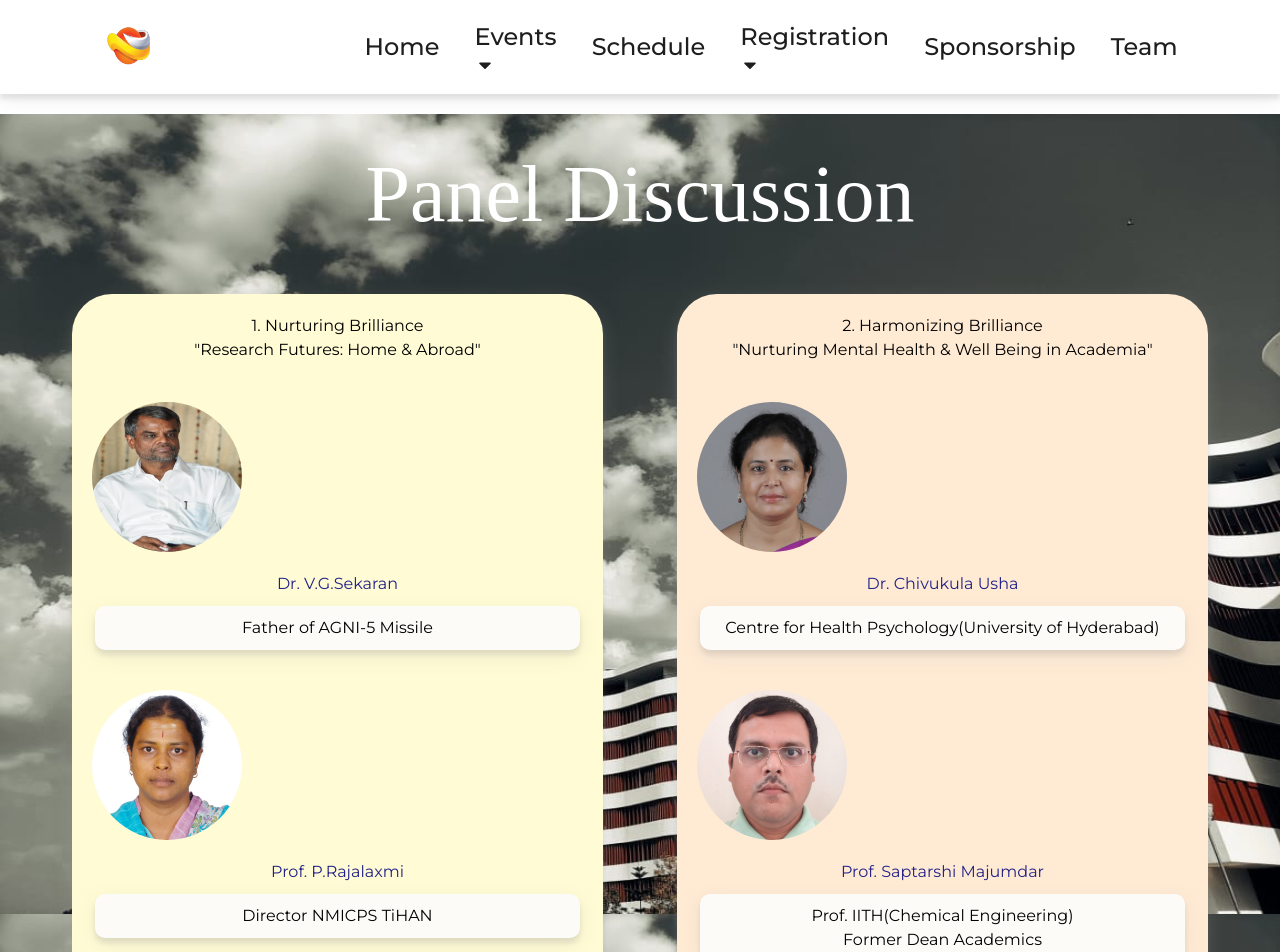
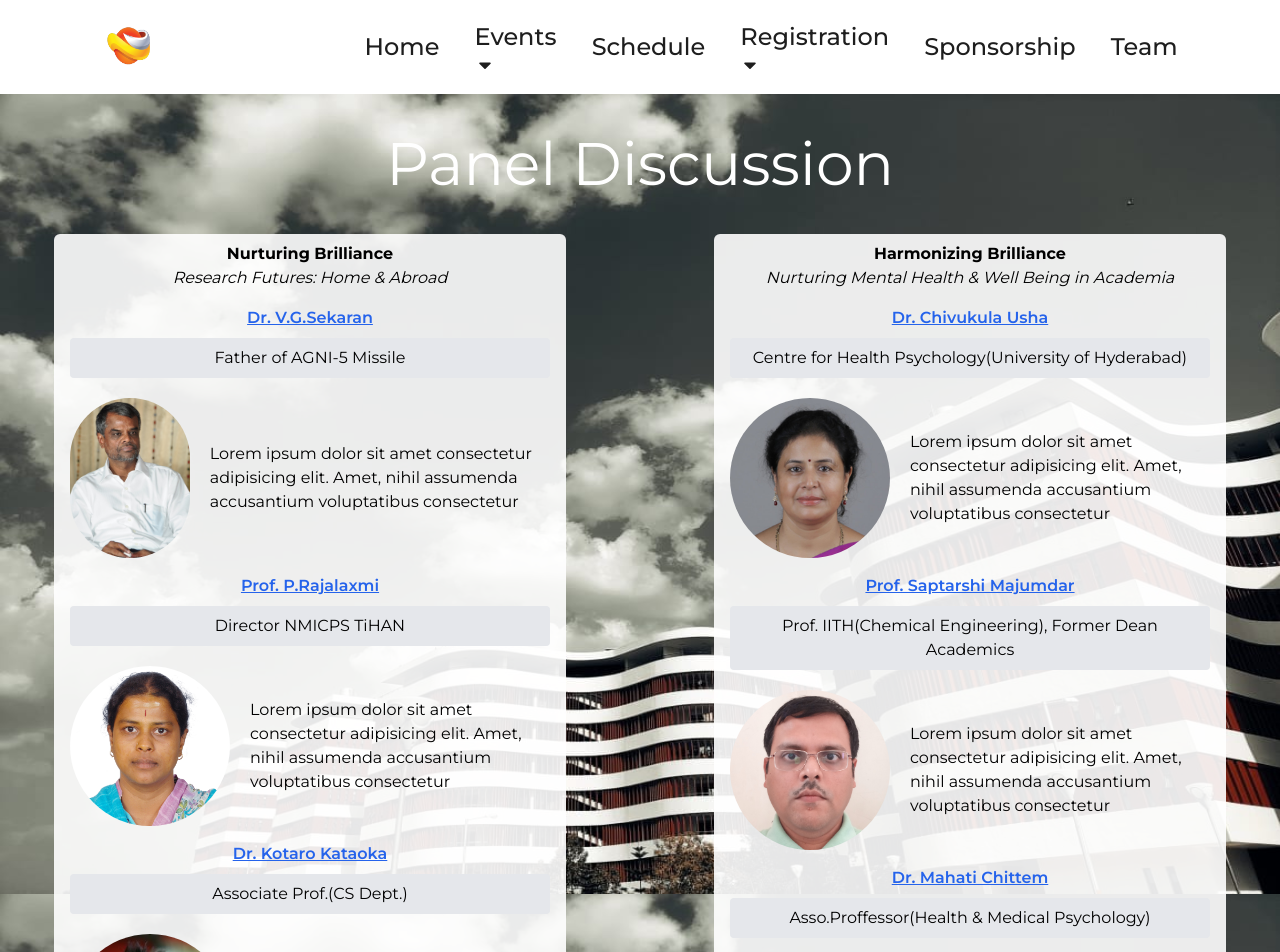
Before and after one commit to jash-j3/Research-Day-Website, a React (Create React App) app: page /Panel in a window 1280 px wide. Shown: the top 952 px of the page. Built offline with nearby package versions, Linux system fonts and the light colour scheme; a web font is replaced by a local one.

Commit message:
update panel discussion

```diff
--- a/src/Panel.jsx
+++ b/src/Panel.jsx
@@ -1,6 +1,4 @@
 import React from "react";
-import "./Aboutnav.css";
-import Footer from "./Footer";
 import khoj from "./assets/khoj.png";
 import speaker1a from "./assets/VG Sekaran.jpg";
 import speaker2 from "./assets/raji.jpeg";
@@ -8,80 +6,105 @@ import speaker3 from "./assets/Kotaro.jpg";
 import speaker4 from "./assets/saptarishi.jpg";
 import speaker5 from "./assets/Mahati_Chittem.jpg";
 import speaker6 from "./assets/Usha-Chivukula.png";
-
+import "./Aboutnav.css";
 
 function Panel() {
+  const discussions = [
+    {
+      title: "Nurturing Brilliance",
+      subtitle: "Research Futures: Home & Abroad",
+      speakers: [
+        {
+          image: speaker1a,
+          name: "Dr. V.G.Sekaran",
+          description: "Father of AGNI-5 Missile",
+          extra:
+            "Lorem ipsum dolor sit amet consectetur adipisicing elit.  Amet, nihil assumenda accusantium voluptatibus consectetur",
+        },
+        {
+          image: speaker2,
+          name: "Prof. P.Rajalaxmi",
+          description: "Director NMICPS TiHAN",
+          extra:
+            "Lorem ipsum dolor sit amet consectetur adipisicing elit.  Amet, nihil assumenda accusantium voluptatibus consectetur",
+        },
+        {
+          image: speaker3,
+          name: "Dr. Kotaro Kataoka",
+          description: "Associate Prof.(CS Dept.)",
+          extra:
+            "Lorem ipsum dolor sit amet consectetur adipisicing elit.  Amet, nihil assumenda accusantium voluptatibus consectetur",
+        },
+      ],
+    },
+    {
+      title: "Harmonizing Brilliance",
+      subtitle: "Nurturing Mental Health & Well Being in Academia",
+      speakers: [
+        {
+          image: speaker6,
+          name: "Dr. Chivukula Usha",
+          description: "Centre for Health Psychology(University of Hyderabad)",
+          extra:
+            "Lorem ipsum dolor sit amet consectetur adipisicing elit.  Amet, nihil assumenda accusantium voluptatibus consectetur",
+        },
+        {
+          image: speaker4,
+          name: "Prof. Saptarshi Majumdar",
+          description:
+            "Prof. IITH(Chemical Engineering), Former Dean Academics",
+          extra:
+            "Lorem ipsum dolor sit amet consectetur adipisicing elit.  Amet, nihil assumenda accusantium voluptatibus consectetur",
+        },
+        {
+          image: speaker5,
+          name: "Dr. Mahati Chittem",
+          description: "Asso.Proffessor(Health & Medical Psychology)",
+          extra:
+            "Lorem ipsum dolor sit amet consectetur adipisicing elit.  Amet, nihil assumenda accusantium voluptatibus consectetur",
+        },
+      ],
+    },
+  ];
+
   return (
     <div className="lloll">
-      <div className="about">
-        <h1 className="he">Panel Discussion</h1>
-        <div className="evegrid">
-          <div className="d1 discussion">
-            <h1>1. Nurturing Brilliance</h1>
-            <h1>"Research Futures: Home & Abroad"</h1>
-            <div className="discussionmain">
-              <img src={speaker1a} alt="speaker1a" className="panelspeaker" />
-              <h4 className="subhead" id="a">
-                Dr. V.G.Sekaran
-              </h4>
-              <div className="kk">
-                <p>Father of AGNI-5 Missile</p>
-              </div>
+      <div className="pb-10 font-Montserrat">
+        <h1 className="py-10 text-center text-white font-cursive text-4xl md:text-6xl">
+          Panel Discussion
+        </h1>
+        <div className=" flex flex-col md:flex-row justify-around gap-10">
+          {discussions.map((discussion, index) => (
+            <div
+              className="bg-white/90 text-center w-[90%] mx-auto md:w-2/5 rounded-md py-2 px-4"
+              key={index}
+            >
+              <p className="font-bold">{discussion.title}</p>
+              <p className="italic">{discussion.subtitle}</p>
+              {discussion.speakers.map((speaker, idx) => (
+                <div className="" key={idx}>
+                  <h4 className=" font-semibold underline mt-4 text-blue-600">
+                    {speaker.name}
+                  </h4>
+                  <div className=" bg-gray-200 my-2 py-2 px-4 rounded">
+                    <p>{speaker.description}</p>
+                  </div>
+                  <div className="flex flex-row gap-5 mt-5 items-center ">
+                    <img
+                      src={speaker.image}
+                      alt={speaker.name}
+                      className="w-40 h-40 bg-cover rounded-full mx-auto"
+                    />
+                    <div className="text-left hidden md:block">
+                      {speaker.extra}
+                    </div>
+                  </div>
+                </div>
+              ))}
             </div>
-            <div className="discussionmain">
-              <img src={speaker2} alt="speaker1a" className="panelspeaker" />
-              <h4 className="subhead" id="a">
-                Prof. P.Rajalaxmi
-              </h4>
-              <div className="kk">
-                <p>Director NMICPS TiHAN</p>
-              </div>
-            </div>
-            <div className="discussionmain">
-              <img src={speaker3} alt="speaker1a" className="panelspeaker" />
-              <h4 className="subhead" id="a">
-                Dr. Kotaro Kataoka
-              </h4>
-              <div className="kk">
-                <p>Associate Prof.(CS Dept.)</p>
-              </div>
-            </div>
-          </div>
-          <div className="d3 discussion">
-            <h1>2. Harmonizing Brilliance</h1>
-            <h1>"Nurturing Mental Health & Well Being in Academia"</h1>
-            <div className="discussionmain">
-              <img src={speaker6} alt="speaker1a" className="panelspeaker" />
-              <h4 className="subhead" id="a">
-              Dr. Chivukula Usha
-              </h4>
-              <div className="kk">
-                <p>Centre for Health Psychology(University of Hyderabad) </p>
-              </div>
-            </div>
-            <div className="discussionmain">
-              <img src={speaker4} alt="speaker1a" className="panelspeaker" />
-              <h4 className="subhead" id="a">
-              Prof. Saptarshi Majumdar
-              </h4>
-              <div className="kk">
-                <p>Prof. IITH(Chemical Engineering)</p>
-                <p>Former Dean Academics</p>
-              </div>
-            </div>
-            <div className="discussionmain">
-              <img src={speaker5} alt="speaker1a" className="panelspeaker" />
-              <h4 className="subhead" id="a">
-                Dr. Mahati Chittem
-              </h4>
-              <div className="kk">
-                <p>Asso.Proffessor(Health & Medical Psychology)</p>
-              </div>
-            </div>
-          </div>
+          ))}
         </div>
       </div>
-      <Footer />
     </div>
   );
 }
```
